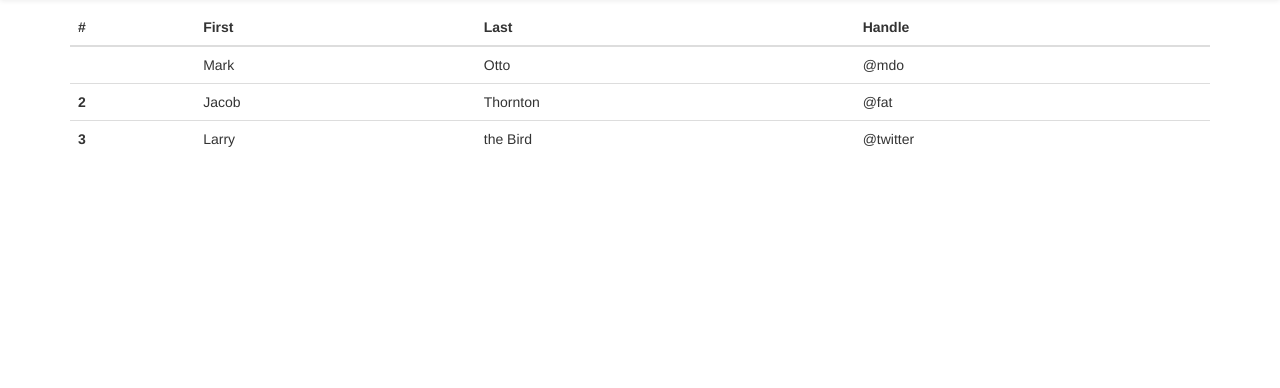
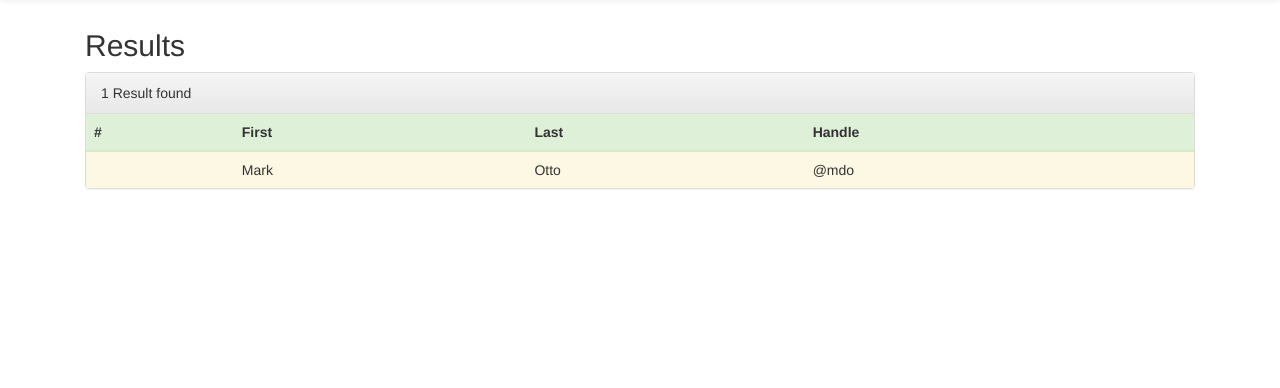
Before and after one commit to compgirl123/UberSante-Soen344, a Flask app: template app/templates/resultpages/doctorresults.html in a window 1280 px wide. Shown: the part 51-439 px from the top of the page. Run offline with Flask 2, Linux system fonts and the light colour scheme; the template is opened without the code that fills it, so the values that code supplies are empty; some libraries are stand-ins or nearby versions.

Commit message:
#23: Fixed front-end for search nurse result pages

```diff
--- a/app/controllers/nursecontroller.py
+++ b/app/controllers/nursecontroller.py
@@ -96,7 +96,6 @@ class Nursecontroller:
         '''
         return 0
 
-
     def find_user(self, access_id, password):
         # Make an sql  query to search for the name and pasword instead of seleting all
         #print("HELLOO")
--- a/app/templates/resultpages/doctorresults.html
+++ b/app/templates/resultpages/doctorresults.html
@@ -2,9 +2,14 @@
 {% block title %}Find Doctor or Patient{% endblock %}
 {% block content %}
 
-<table class="table">
+
+<div class="container">
+  <h2>Results</h2>
+  <div class="panel panel-default">
+    <div class="panel-heading">1 Result found</div>
+    <table class="table table-dark">
   <thead>
-    <tr>
+    <tr class="success">
       <th scope="col">#</th>
       <th scope="col">First</th>
       <th scope="col">Last</th>
@@ -12,26 +17,19 @@
     </tr>
   </thead>
   <tbody>
-    <tr>
+    <tr class="warning">
       <th scope="row">{{permit}}</th>
       <td>Mark</td>
       <td>Otto</td>
       <td>@mdo</td>
     </tr>
-    <tr>
-      <th scope="row">2</th>
-      <td>Jacob</td>
-      <td>Thornton</td>
-      <td>@fat</td>
-    </tr>
-    <tr>
-      <th scope="row">3</th>
-      <td>Larry</td>
-      <td>the Bird</td>
-      <td>@twitter</td>
-    </tr>
+
   </tbody>
 </table>
+
+  </div>
+</div>
+
 
 
 
--- a/app/templates/resultpages/listofresults.html
+++ b/app/templates/resultpages/listofresults.html
@@ -2,7 +2,7 @@
 {% block title %}Find Doctor or Patient{% endblock %}
 {% block content %}
 
-<table class="table">
+<table class="table table-dark">
   <thead>
     <tr>
       <th scope="col">#</th>
--- a/app/templates/resultpages/patientresults.html
+++ b/app/templates/resultpages/patientresults.html
@@ -2,7 +2,7 @@
 {% block title %}Find Doctor or Patient{% endblock %}
 {% block content %}
 
-<table class="table">
+<table class="table table-dark">
   <thead>
     <tr>
       <th scope="col">#</th>
```
